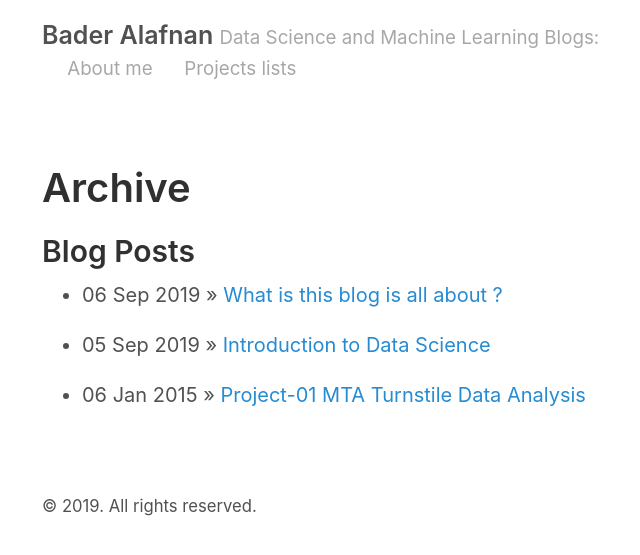
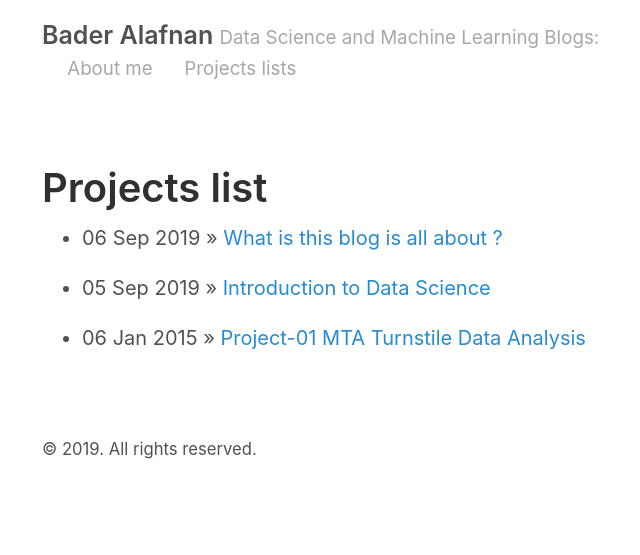
Before and after one commit to alafnan/alafnan.github.io, a Jekyll site: the page built from archive.md, in a window 1280 px wide. Shown: the top 555 px of the page, without its empty margins (248-888 px from the left). Built offline with Jekyll 4.4.1, drawn with Linux system fonts in a browser that asks for light colours.

Commit message:
Update archive.md

```diff
--- a/archive.md
+++ b/archive.md
@@ -1,10 +1,7 @@
 ---
 layout: page
-title: Archive
+title: Projects list
 ---
-
-## Blog Posts
-
 {% for post in site.posts %}
   * {{ post.date | date_to_string }} &raquo; [ {{ post.title }} ]({{ post.url }})
 {% endfor %}
```
